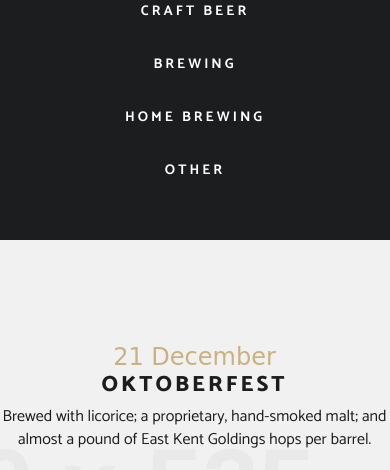
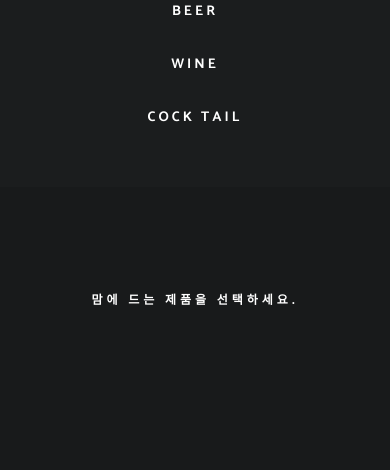
Before and after one commit to xioix94/second_project, a Django app: page /recommand/ in a window 390 px wide; the page is wider, and only the part inside the window is pictured. Shown: the part 865-1335 px from the top of that part. Run offline with Django 3.2, Linux system fonts and the light colour scheme; data comes from the database, SQL or seed files in the repository; grey boxes labelled with a size stand in for pictures from a placeholder-image service; some libraries are stand-ins or nearby versions; some web fonts are replaced.

Commit message:
추천 페이지 이미지 추가
ㅇㅇ

```diff
--- a/server/app/static/css/style.css
+++ b/server/app/static/css/style.css
@@ -183,7 +183,7 @@
     z-index: 1;
 
     padding-top: 100px;
-    padding-bottom: 100px;
+    /* padding-bottom: 100px; */
 
     background: #fff;
 }
--- a/server/app/templates/app/recommand.html
+++ b/server/app/templates/app/recommand.html
@@ -10,132 +10,49 @@
 			<div class="col-sm-12">
 				<ul class="horz-menu center-menu">
 					<li class="active"><span><a href="#">All</a></span></li>
-					<li><span><a href="#">Craft beer</a></span></li>
-					<li><span><a href="#">Brewing</a></span></li>
-					<li><span><a href="#">Home brewing</a></span></li>
-					<li><span><a href="#">Other</a></span></li>
+					<li><span><a href="#">Beer</a></span></li>
+					<li><span><a href="#">Wine</a></span></li>
+					<li><span><a href="#">Cock tail</a></span></li>
 				</ul>
 			</div>
 		</div>
 	</div>
 </div>
 
-<!-- Section -->
-<div class="container-fluid light section no-padding">
-	<div class="row">
-		<div class="col-sm-6 latest-post odd matchHeight">
-			<a href="blog-single.html"></a>
-			<div class="row">
-				<div class="col-sm-10 col-sm-push-1">
-					<header>
-						<span class="date">21 December</span>
-						<h2>Oktoberfest</h2>
-					</header>
-					<p>Brewed with licorice; a proprietary, hand-smoked malt; and almost a pound of East Kent Goldings
-						hops per barrel.</p>
-					<p>Opaque brown in color, with muddy brown edges and a cola-colored head that drops quickly to a
-						ringed lace. Strong and dominating licorice aroma with an underlying robust molasses-ness and
-						highly roasted malts. Thick-ish, deep blackstrap molasses character (sweet, tangy nectar), quite
-						robust.</p>
-					<p><a href="#" class="underline">Read more</a></p>
+<!-- 주류 추천 멘트-->
+<div class="container-fluid super-dark section" style="position: relative; width: 100%; font-size: 20px">
+	<div class="container" style="position: relative; width: 100%; font-size: 20px">
+		<div class="col-xs-6 col-sm-3" style="position: relative; width: 100%; font-size: 20px">
+			<div class="counter">
+				맘에 드는 제품을 선택하세요.
 			</div>
 		</div>
-			<div class="background" style="background-image: url(http://placehold.it/750x535);"></div>
-		</div>
-		<div class="col-sm-6 latest-post even matchHeight">
-			<a href="blog-single.html"></a>
-			<div class="row">
-				<div class="col-sm-10 col-sm-push-1">
-					<header>
-						<span class="date">14 December</span>
-						<h2>Now stocked in NYC</h2>
-					</header>
-					<p>Brewed with licorice; a proprietary, hand-smoked malt; and almost a pound of East Kent Goldings
-						hops per barrel.</p>
-					<p>Opaque brown in color, with muddy brown edges and a cola-colored head that drops quickly to a
-						ringed lace. Strong and dominating licorice aroma with an underlying robust molasses-ness and
-						highly roasted malts. Thick-ish, deep blackstrap molasses character (sweet, tangy nectar), quite
-						robust.</p>
-					<p><a href="#" class="underline">Read more</a></p>
 	</div>
 </div>
-			<div class="background" style="background-image: url(http://placehold.it/750x535);"></div>
-		</div>
-		<div class="col-sm-6 latest-post odd matchHeight">
-			<a href="blog-single.html"></a>
+
+<!-- Section -->
+<div class="container-fluid super-dark section">
+	<div class="container">
 		<div class="row">
-				<div class="col-sm-10 col-sm-push-1">
-					<header>
-						<span class="date">09 December</span>
-						<h2>New stock now available</h2>
-					</header>
-					<p>Brewed with licorice; a proprietary, hand-smoked malt; and almost a pound of East Kent Goldings
-						hops per barrel.</p>
-					<p>Opaque brown in color, with muddy brown edges and a cola-colored head that drops quickly to a
-						ringed lace. Strong and dominating licorice aroma with an underlying robust molasses-ness and
-						highly roasted malts. Thick-ish, deep blackstrap molasses character (sweet, tangy nectar), quite
-						robust.</p>
-					<p><a href="#" class="underline">Read more</a></p>
+		{% for product in products %}
+			{% if forloop.counter0|divisibleby:4 %}
+
 		</div>
 	</div>
-			<div class="background" style="background-image: url(http://placehold.it/750x535);"></div>
+	<div class="container">
+		<div class="row">
+			{% endif %}
+
+
+
+			<div class="col-xs-6 col-sm-3">
+				<div class="counter">
+					<img src="{% static 'images/beer/{{ product.image }}' %}" alt="맥주이미지" />
 				</div>
-		<div class="col-sm-6 latest-post even matchHeight">
-			<a href="blog-single.html"></a>
-			<div class="row">
-				<div class="col-sm-10 col-sm-push-1">
-					<header>
-						<span class="date">27 November</span>
-						<h2>Try our new flavours</h2>
-					</header>
-					<p>Brewed with licorice; a proprietary, hand-smoked malt; and almost a pound of East Kent Goldings
-						hops per barrel.</p>
-					<p>Opaque brown in color, with muddy brown edges and a cola-colored head that drops quickly to a
-						ringed lace. Strong and dominating licorice aroma with an underlying robust molasses-ness and
-						highly roasted malts. Thick-ish, deep blackstrap molasses character (sweet, tangy nectar), quite
-						robust.</p>
-					<p><a href="#" class="underline">Read more</a></p>
+				<h1 style="color: white; text-a: center;">{{ product.name }}</h1>
 			</div>
-			</div>
-			<div class="background" style="background-image: url(http://placehold.it/750x535);"></div>
-		</div>
-		<div class="col-sm-6 latest-post odd matchHeight">
-			<a href="blog-single.html"></a>
-			<div class="row">
-				<div class="col-sm-10 col-sm-push-1">
-					<header>
-						<span class="date">05 November</span>
-						<h2>Brewing tips</h2>
-					</header>
-					<p>Brewed with licorice; a proprietary, hand-smoked malt; and almost a pound of East Kent Goldings
-						hops per barrel.</p>
-					<p>Opaque brown in color, with muddy brown edges and a cola-colored head that drops quickly to a
-						ringed lace. Strong and dominating licorice aroma with an underlying robust molasses-ness and
-						highly roasted malts. Thick-ish, deep blackstrap molasses character (sweet, tangy nectar), quite
-						robust.</p>
-					<p><a href="#" class="underline">Read more</a></p>
-				</div>
-			</div>
-			<div class="background" style="background-image: url(http://placehold.it/750x535);"></div>
-		</div>
-		<div class="col-sm-6 latest-post even matchHeight">
-			<a href="blog-single.html"></a>
-			<div class="row">
-				<div class="col-sm-10 col-sm-push-1">
-					<header>
-						<span class="date">30 October</span>
-						<h2>New brewing kits available</h2>
-					</header>
-					<p>Brewed with licorice; a proprietary, hand-smoked malt; and almost a pound of East Kent Goldings
-						hops per barrel.</p>
-					<p>Opaque brown in color, with muddy brown edges and a cola-colored head that drops quickly to a
-						ringed lace. Strong and dominating licorice aroma with an underlying robust molasses-ness and
-						highly roasted malts. Thick-ish, deep blackstrap molasses character (sweet, tangy nectar), quite
-						robust.</p>
-					<p><a href="#" class="underline">Read more</a></p>
-				</div>
-			</div>
-			<div class="background" style="background-image: url(http://placehold.it/750x535);"></div>
+
+		{% endfor %}
 		</div>
 	</div>
 </div>
@@ -143,16 +60,74 @@
 <!-- Section -->
 <div class="container-fluid super-dark section no-padding">
 	<div class="container">
-		<div class="row">
 		<div class="col-sm-12">
 			<ul class="horz-menu center-menu pages">
-					<li class="active"><span><a href="#">1</a></span></li>
-					<li><span><a href="#">2</a></span></li>
-					<li><span><a href="#">3</a></span></li>
-					<li><span><a href="#">4</a></span></li>
+				<li class="active"><span><a href="#">submit</a></span></li>
 			</ul>
 		</div>
 	</div>
 </div>
-</div>
+
+<!-- 자바 스크립트 코드 시작 -->
+<script type="text/javascript">
+	$(document).ready(function () {
+
+		// 이메일 형식, 중복 검증
+		$('input#email').blur(function (event) {
+			email = $('input#email').val()
+
+			$.ajax({
+				url: "/api/email_check/",
+				type: "POST",
+				dataType: "JSON",
+				data: {
+					'email': email,
+				},
+				success: function (result) {
+					if (result.result == 'ok') {
+						console.log('pass')
+						$('input#email').css({
+							'border-bottom-color': '#cbb27c',
+						})
+					} else {
+						console.log('fail')
+						$('input#email').css({
+							'border-bottom-color': 'red',
+						})
+					}
+				},
+				error: function (result) {
+					console.log(result)
+				},
+			})
+		})
+
+		// summit 버튼 눌러서 제출
+		$('input#submit').click(function (event) {
+			submit = $('input#submit').val()
+
+			$.ajax({
+				url: "/api/submit_valid/",
+				type: "POST",
+				dataType: "JSON",
+				data: {
+					'submit': submit,
+				},
+				success: function (result) {
+					if (result.result == 'ok') {
+						console.log('pass')
+
+					} else {
+						console.log('fail')
+
+					}
+				},
+				error: function (result) {
+					console.log(result)
+				},
+			})
+		})
+
+	});
+</script>
 {% endblock %}
--- a/server/app/views.py
+++ b/server/app/views.py
@@ -25,7 +25,12 @@
     return render(request, 'app/index.html')
 
 def recommand(request):
-    return render(request, 'app/recommand.html')
+    products = Product.objects.all()
+
+
+    return render(request, 'app/recommand.html', {
+        'products': products
+    })
 
 
 def login_form(request):
```
Also changed, not shown: etc/진행상황.txt (added, +34 -0 lines). Lines whose indentation alone changed are shown as unchanged.
